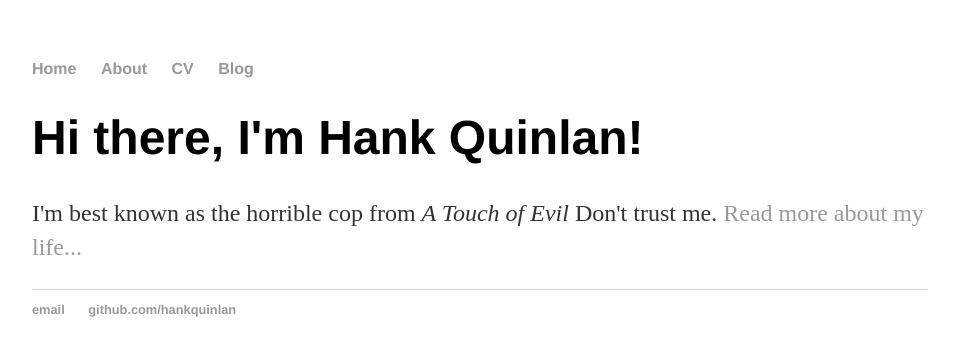
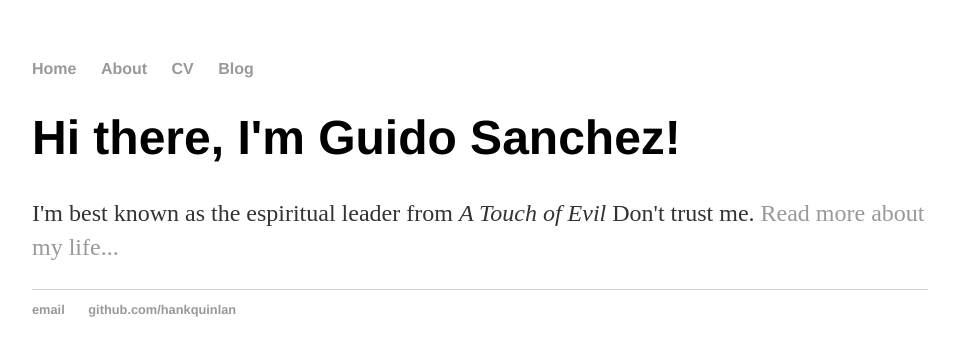
Before and after one commit to gsanchez3/gsanchez4.github.io, a Jekyll site: the page built from index.html, in a window 1280 px wide. Shown: the top 356 px of the page, without its empty margins (160-1115 px from the left). Built offline with Jekyll 4.4.1, drawn with Linux system fonts in a browser that asks for light colours.

Commit message:
Update index.html

```diff
--- a/index.html
+++ b/index.html
@@ -1,8 +1,8 @@
 ---
 layout: default
-title: Hank Quinlan, Horrible Cop
+title: Guido Sanchez, espiritual leader
 ---
 <div class="blurb">
-	<h1>Hi there, I'm Hank Quinlan!</h1>
-	<p>I'm best known as the horrible cop from <em>A Touch of Evil</em> Don't trust me. <a href="/about">Read more about my life...</a></p>
+	<h1>Hi there, I'm Guido Sanchez!</h1>
+	<p>I'm best known as the espiritual leader from <em>A Touch of Evil</em> Don't trust me. <a href="/about">Read more about my life...</a></p>
 </div><!-- /.blurb -->
```
